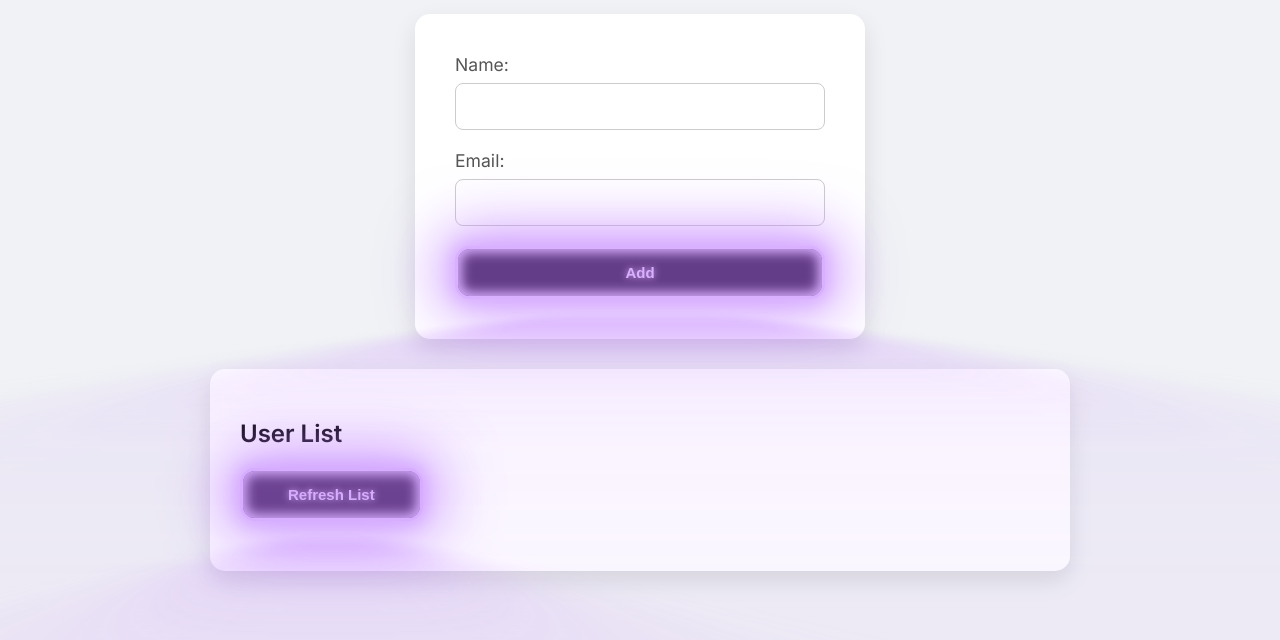
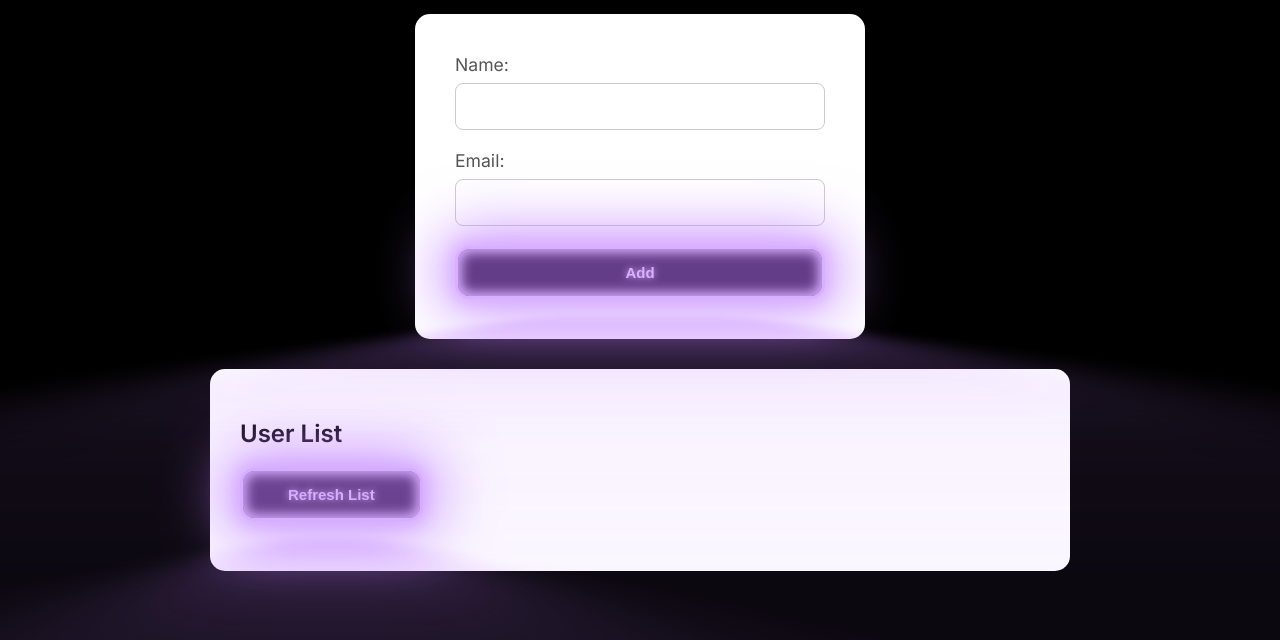
Before and after one commit to ssbg04/nosql-demo, a plain HTML site: page index.html in a window 1280 px wide. Shown: the part 160-800 px from the top of the page. Drawn offline with Linux system fonts and the light colour scheme; no server answers.

Commit message:
Update index.html

```diff
--- a/index.html
+++ b/index.html
@@ -5,6 +5,8 @@
     <meta name="viewport" content="width=device-width, initial-scale=1.0">
     <title>Firebase Firestore CRUD App</title>
     <style>
+
+
         body {
             font-family: 'Inter', sans-serif;
             display: flex;
@@ -12,7 +14,7 @@
             justify-content: center;
             align-items: center;
             min-height: 100vh;
-            background-color: #f0f2f5;
+            background-color: black;
             margin: 0;
             box-sizing: border-box;
         }
```
